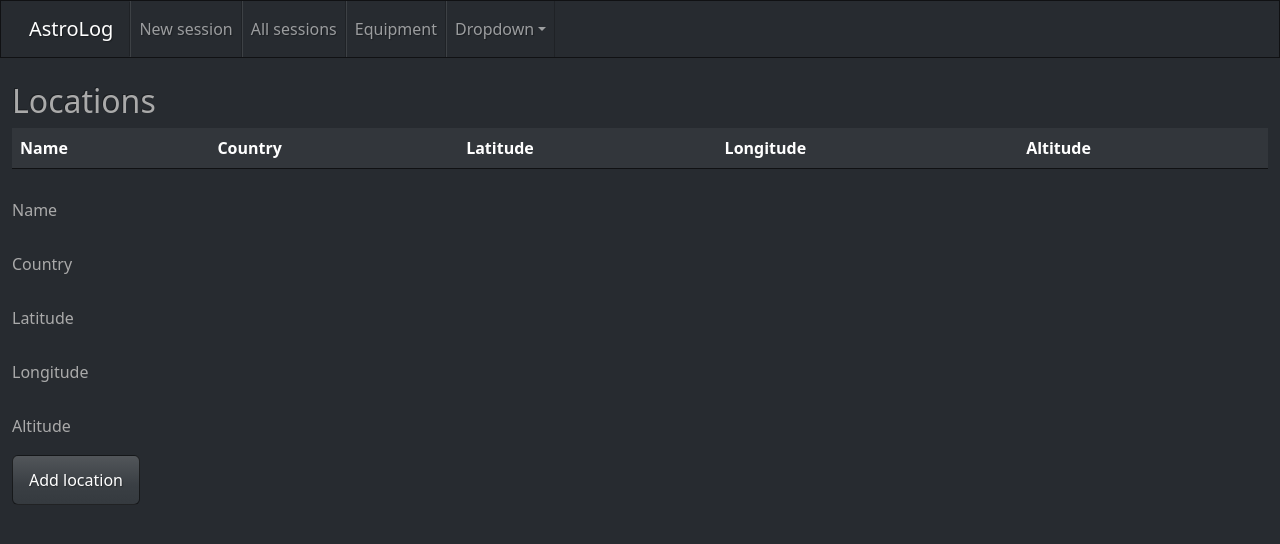
After one commit to DanielAndreasen/astro-log, a Flask app: page /locations in a window 1280 px wide. The commit adds this page. Shown: the top 544 px of the page. Run offline with Flask 2, Linux system fonts and the light colour scheme; lists and menus that the app fills with data are empty; some libraries are stand-ins or nearby versions.

Commit message:
Add new location

```diff
--- a/src/astrolog/web/app.py
+++ b/src/astrolog/web/app.py
@@ -143,5 +143,37 @@ def new_filter():
     return redirect(url_for('equipments'))
 
 
+@app.route('/locations')
+def locations():
+    return render_template('locations.html', locations=Location)
+
+
+@app.route('/locations/new', methods=['POST'])
+def new_location():
+    form = request.form
+    if not (name := form.get('name', None)):
+        flash('Name must be provided', category='danger')
+        return redirect(url_for('locations'))
+    if not (country := form.get('country', None)):
+        flash('Cuntry must be provided', category='danger')
+        return redirect(url_for('locations'))
+    if not (latitude := form.get('latitude', None)):
+        flash('Latitude must be provided', category='danger')
+        return redirect(url_for('locations'))
+    if not (longitude := form.get('longitude', None)):
+        flash('Longitude must be provided', category='danger')
+        return redirect(url_for('locations'))
+    if not (altitude := form.get('altitude', None)):
+        flash('Altitude must be provided', category='danger')
+        return redirect(url_for('locations'))
+    location, created = Location.get_or_create(name=name, country=country,
+                                               latitude=latitude, longitude=longitude, altitude=altitude)
+    if created:
+        flash(f'Location "{location.name}" was created', category='success')
+    else:
+        flash(f'Location "{location.name}" already exists', category='warning')
+    return redirect(url_for('locations'))
+
+
 if __name__ == '__main__':
     app.run(host='0.0.0.0', port=5000, debug=True)  # pragma: no cover
--- /dev/null
+++ b/src/astrolog/web/templates/locations.html
@@ -0,0 +1,64 @@
+{% extends "template.html" %}
+
+{% block body %}
+
+<h2>Locations</h2>
+
+<table class="table table-hover">
+  <thead>
+  <tr>
+  </tr>
+    <th>Name</th>
+    <th>Country</th>
+    <th>Latitude</th>
+    <th>Longitude</th>
+    <th>Altitude</th>
+  </thead>
+  <tbody>
+    {% for location in locations %}
+      <tr>
+        <td>{{location.name}}</td>
+        <td>{{location.country}}</td>
+        <td>{{location.latitude}}</td>
+        <td>{{location.longitude}}</td>
+        <td>{{location.altitude}}</td>
+      </tr>
+    {% endfor %}
+  </tbody>
+</table>
+
+<form action="{{url_for('new_location')}}" method="POST">
+  <div class="mb-1 row">
+    <label for="name" class="col-sm-1 col-form-label">Name</label>
+    <div class="col-sm-5">
+      <input name="name" type="text" class="form-control-plaintext" id="name">
+    </div>
+  </div>
+  <div class="mb-1 row">
+    <label for="country" class="col-sm-1 col-form-label">Country</label>
+    <div class="col-sm-5">
+      <input name="country" type="text" class="form-control-plaintext" id="country">
+    </div>
+  </div>
+  <div class="mb-1 row">
+    <label for="latitude" class="col-sm-1 col-form-label">Latitude</label>
+    <div class="col-sm-5">
+      <input name="latitude" type="text" class="form-control-plaintext" id="latitude">
+    </div>
+  </div>
+  <div class="mb-1 row">
+    <label for="longitude" class="col-sm-1 col-form-label">Longitude</label>
+    <div class="col-sm-5">
+      <input name="longitude" type="text" class="form-control-plaintext" id="longitude">
+    </div>
+  </div>
+  <div class="mb-1 row">
+    <label for="altitude" class="col-sm-1 col-form-label">Altitude</label>
+    <div class="col-sm-5">
+      <input name="altitude" type="text" class="form-control-plaintext" id="altitude">
+    </div>
+  </div>
+  <button type="submit" class="btn btn-primary">Add location</button>
+</form>
+
+{% endblock %}
--- a/src/astrolog/web/templates/template.html
+++ b/src/astrolog/web/templates/template.html
@@ -58,7 +58,7 @@
                   aria-expanded="false"
                   >Dropdown</a>
                 <div class="dropdown-menu">
-                  <a class="dropdown-item" href="#">Action</a>
+                  <a class="dropdown-item" href="{{url_for('locations')}}">Locations</a>
                   <a class="dropdown-item" href="#">Another action</a>
                   <a class="dropdown-item" href="#">Something else here</a>
                   <div class="dropdown-divider"></div>
```
Also changed, not shown: tests/test_flask.py (+31 -0 lines).
